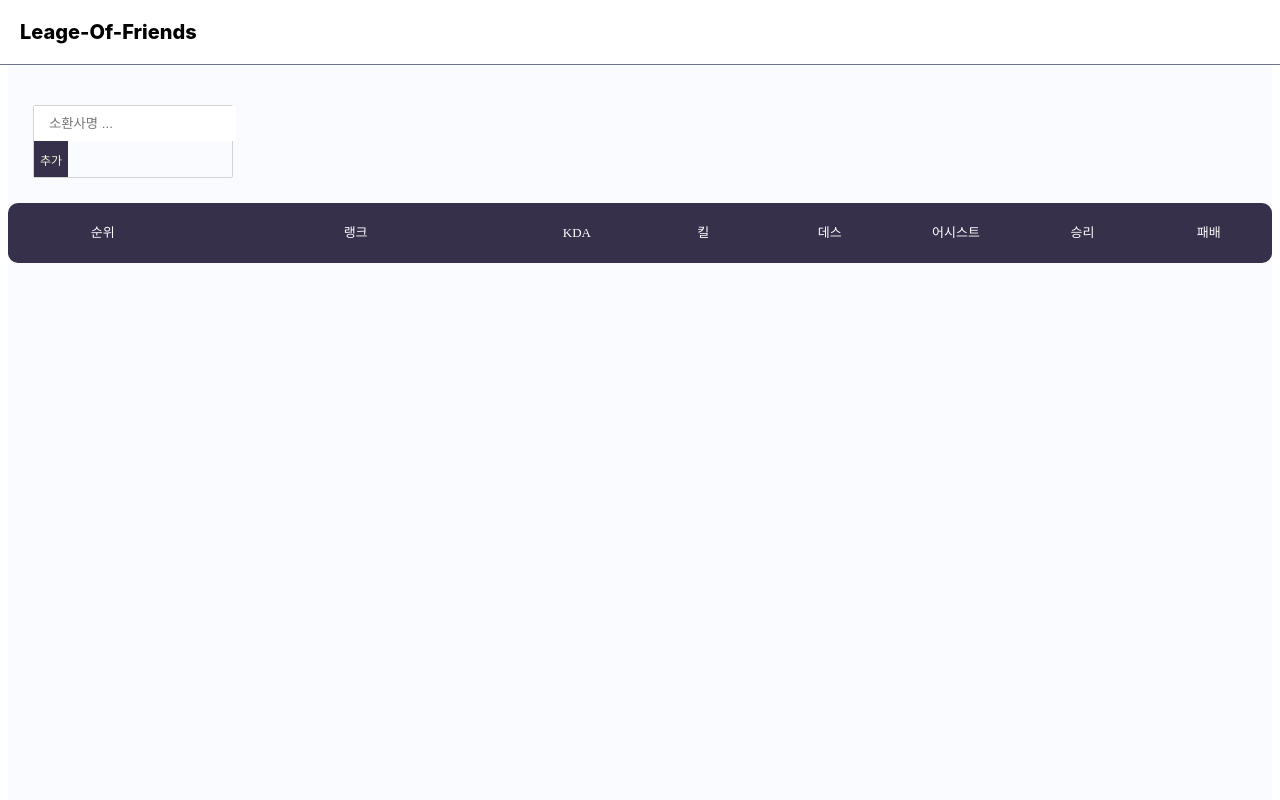
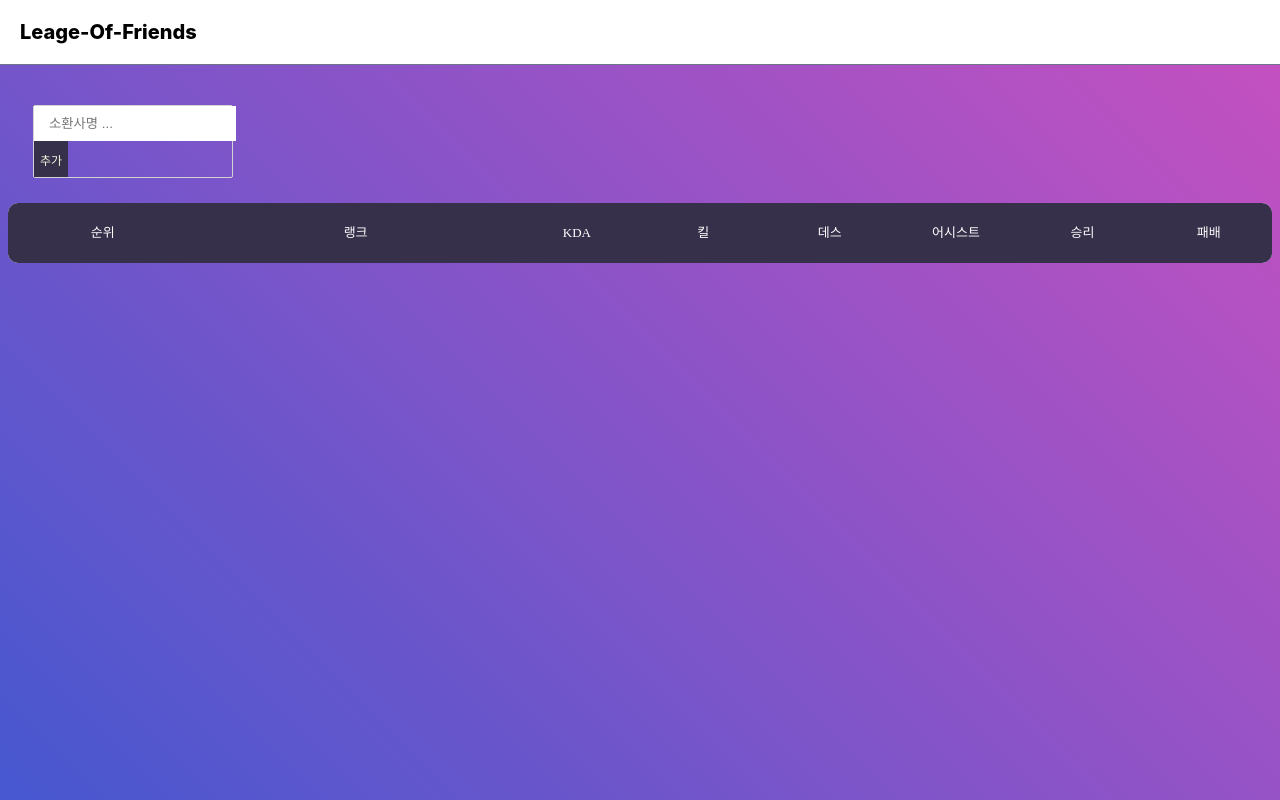
Before and after one commit to kimsangyeon/League-Of-Friends, a Next.js app: page / in a window 1280 px wide. Shown: the top 800 px of the page. Built offline with nearby package versions, Linux system fonts and the light colour scheme.

Commit message:
feature: table

```diff
--- a/styles/Home.module.css
+++ b/styles/Home.module.css
@@ -6,13 +6,17 @@
   justify-content: center;
   align-items: center;
   height: 100vh;
+  background: #c850c0;
+  background: -webkit-linear-gradient(45deg, #4158d0, #c850c0);
+  background: -o-linear-gradient(45deg, #4158d0, #c850c0);
+  background: -moz-linear-gradient(45deg, #4158d0, #c850c0);
+  background: linear-gradient(45deg, #4158d0, #c850c0);
 }
 
 .main {
   width: 100%;
   height: 100%;
   padding: 5rem 0;
-  background-color: #fafbfe;
 }
 
 .title a {
```
